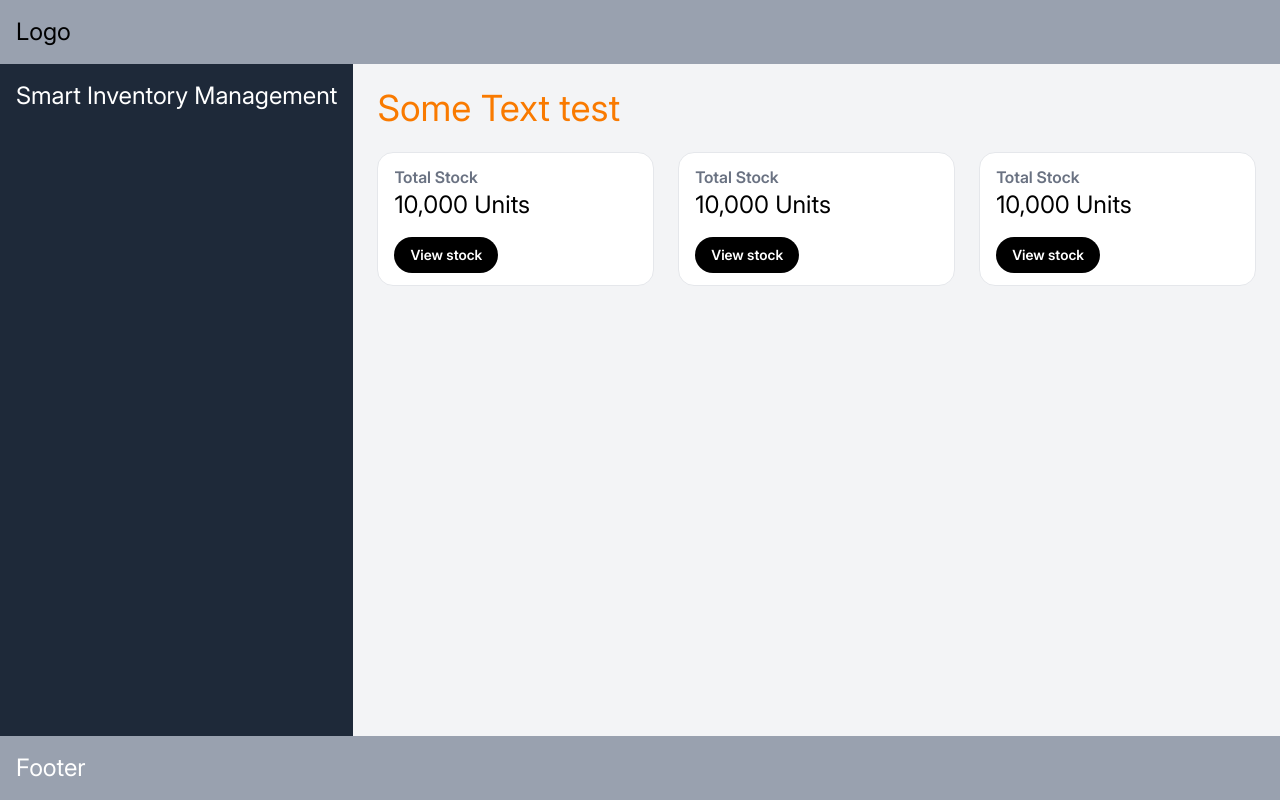
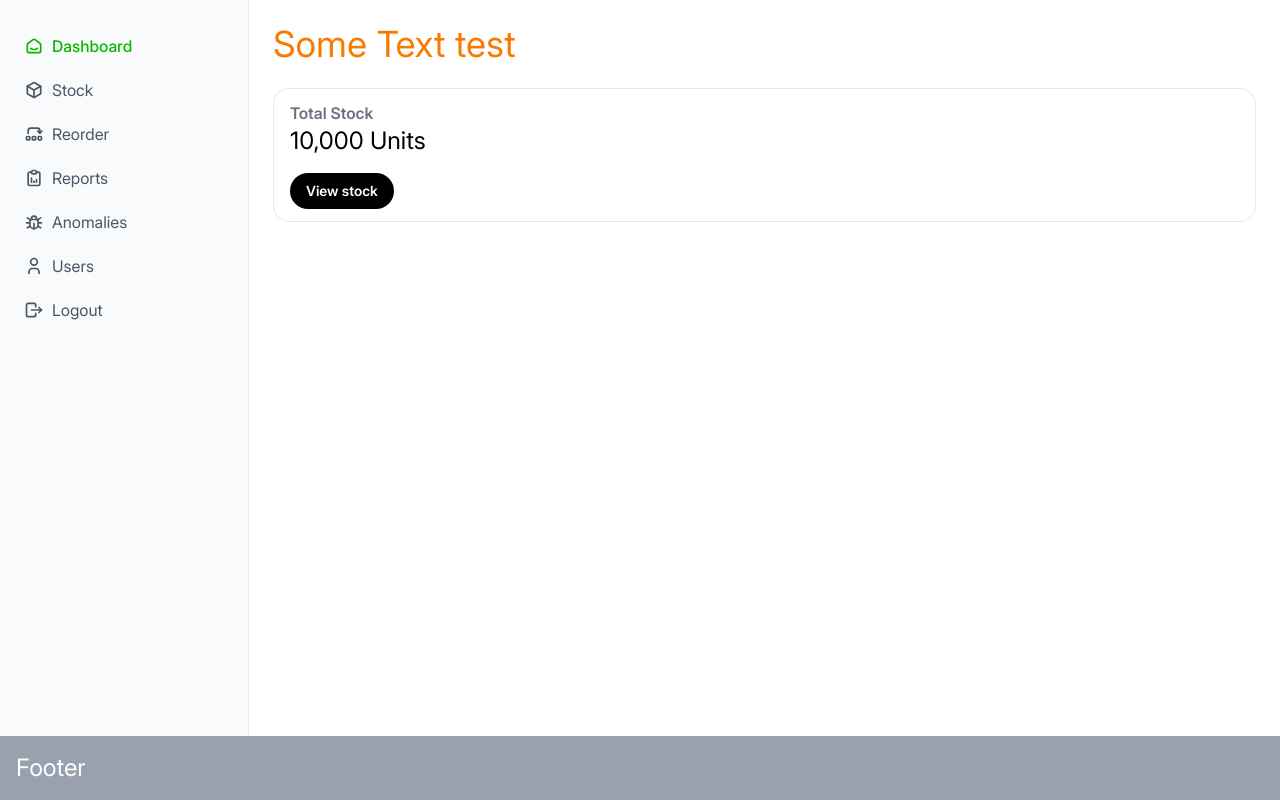
Before and after one commit to harisamjad-pro/smart_inventory_management, a Next.js app: page / in a window 1280 px wide. Built offline with nearby package versions, Linux system fonts and the light colour scheme.

Commit message:
Design Sidebar

```diff
--- a/app/layout.tsx
+++ b/app/layout.tsx
@@ -1,6 +1,7 @@
 import type { Metadata } from "next";
 import localFont from "next/font/local";
 import "./globals.css";
+import Sidebar from "@/components/layout/Sidebar";
 
 const interFont = localFont({
   variable: "--font-inter-sans",
--- /dev/null
+++ b/app/not-found.tsx
@@ -0,0 +1,14 @@
+import Link from 'next/link'
+import React from 'react'
+
+export default function Custom404() {
+  return (
+    <div>
+      <h1>404 - Page Not Found</h1>
+      <p>We could not find the page you were looking for.</p>
+      <Link href="/">
+        Go back to Home
+      </Link>
+    </div>
+  )
+}
--- a/app/page.tsx
+++ b/app/page.tsx
@@ -5,13 +5,12 @@ import Footer from "@/components/layout/Footer";
 export default function Home() {
   return (
     <div className="flex flex-col min-h-dvh">
-      <Header />
+      {/* <Header /> */}
       <div className="flex flex-1">
         <Sidebar />
-        <main className="flex-1 p-6 bg-gray-100">
+        <main className="flex-1 p-6 bg-white">
           <h1 className="text-4xl text-[#F97A00]">Some Text test</h1>
           <br />
-          <div className="grid grid-cols-3 gap-6">
             <div className="border border-gray-200 w-full px-4 py-3 rounded-2xl bg-white flex flex-col gap-4">
               <div>
                 <h2 className="text-base font-semibold text-gray-500">Total Stock</h2>
@@ -21,25 +20,6 @@ export default function Home() {
                 View stock
               </button>
             </div>
-            <div className="border border-gray-200 w-full px-4 py-3 rounded-2xl bg-white flex flex-col gap-4">
-              <div>
-                <h2 className="text-base font-semibold text-gray-500">Total Stock</h2>
-                <p className="text-2xl font-normal text-black">10,000 Units</p>
-              </div>
-              <button className="cursor-pointer text-sm font-semibold bg-black hover:bg-[#08CB00] text-white px-4 py-2 rounded-full w-fit">
-                View stock
-              </button>
-            </div>
-            <div className="border border-gray-200 w-full px-4 py-3 rounded-2xl bg-white flex flex-col gap-4">
-              <div>
-                <h2 className="text-base font-semibold text-gray-500">Total Stock</h2>
-                <p className="text-2xl font-normal text-black">10,000 Units</p>
-              </div>
-              <button className="cursor-pointer text-sm font-semibold bg-black hover:bg-[#08CB00] text-white px-4 py-2 rounded-full w-fit">
-                View stock
-              </button>
-            </div>
-          </div>
         </main>
       </div>
       <Footer />
--- a/components/layout/Sidebar.tsx
+++ b/components/layout/Sidebar.tsx
@@ -1,7 +1,52 @@
+"use client";
+
+import Link from "next/link";
+import { usePathname } from "next/navigation";
+import {
+  TbBox,
+  TbBug,
+  TbLogout,
+  TbReorder,
+  TbReportAnalytics,
+  TbSmartHome,
+  TbUser,
+} from "react-icons/tb";
+
+const sidebarLinks = [
+  { href: "/", label: "Dashboard", icon: TbSmartHome },
+  { href: "/stock", label: "Stock", icon: TbBox },
+  { href: "/reorder", label: "Reorder", icon: TbReorder },
+  { href: "/reports", label: "Reports", icon: TbReportAnalytics },
+  { href: "/anomalies", label: "Anomalies", icon: TbBug },
+  { href: "/users", label: "Users", icon: TbUser },
+  { href: "/logout", label: "Logout", icon: TbLogout },
+];
+
 export default function Sidebar() {
+  const pathname = usePathname();
+
   return (
-    <div className="bg-gray-800 text-white p-4">
-      <h1 className="text-2xl">Smart Inventory Management</h1>
-    </div>
-  )
+    <aside className="bg-gray-50 border-r border-r-gray-200">
+      <ul className="flex flex-col gap-0 px-3 py-6">
+        {sidebarLinks.map(({ href, label, icon: Icon }) => {
+          const isActive = pathname === href;
+          return (
+            <li key={href}>
+              <Link
+                href={href}
+                className={`flex items-center gap-2 text-base px-3 py-2.5 bg-transparent hover:bg-[#06B90014] rounded-xl min-w-56 ${
+                  isActive
+                    ? "font-medium text-[#06B900]"
+                    : "font-normal text-gray-600"
+                }`}
+              >
+                <Icon className="size-5" />
+                {label}
+              </Link>
+            </li>
+          );
+        })}
+      </ul>
+    </aside>
+  );
 }
```
Also changed, not shown: package.json (+6 -5 lines), 1 other file (tests, documents, lock files or other folders).
